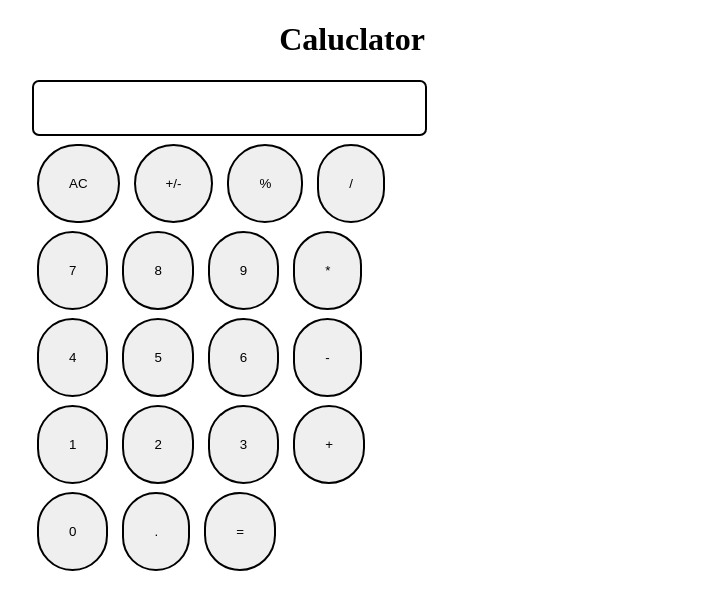
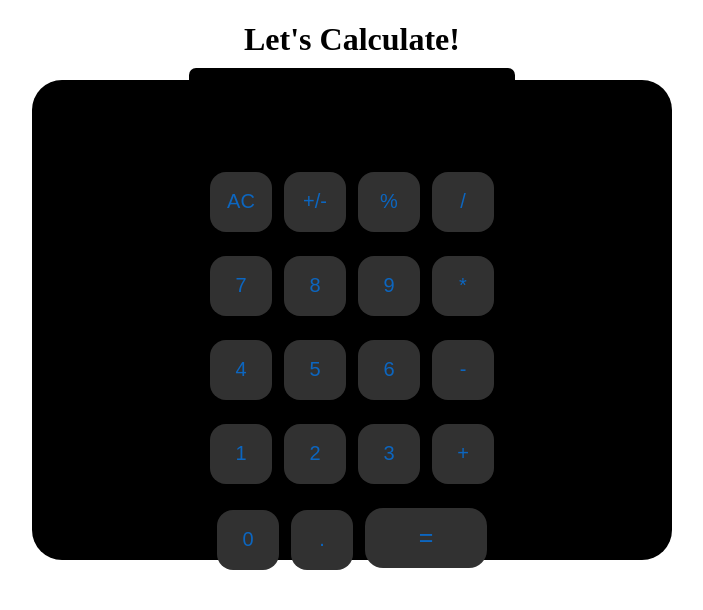
Before and after one commit to PriyanshuSharma1/Calculator, a plain HTML site: page index.html in a window 1280 px wide. Both pictures are taken after a click on the button "AC". Shown: the whole page, without its empty margins (288-991 px from the left). Drawn offline with Linux system fonts and the light colour scheme.

Commit message:
Enhancing the visual appearance of the calculator

```diff
--- a/index.html
+++ b/index.html
@@ -9,40 +9,46 @@
 </head>
 <body>
     <h1 class="text-center">
-        Caluclator
+        Let's Calculate!
     </h1>
     <div class="container items-center m-w-20 flex-column  mx-auto">
-        <div class="row items-center" >
-            <input type="text">
+        <div class="row1" >
+            <input id="equation" type="text">
+            <div class=" row2" >
+                <input id="result" type="text">
+            </div>
+
         </div>
-        <div class ="row">
+
+
+        <div class ="row first">
             <button class= "button">AC</button>
             <button class= "button">+/-</button>
             <button class= "button">%</button>
             <button class= "button">/</button>
         </div>
-        <div class ="row">
+        <div class ="row second">
             <button class= "button">7</button>
             <button class= "button">8</button>
             <button class= "button">9</button>
             <button class= "button">*</button>
         </div>
-        <div class ="row">
+        <div class ="row third">
             <button class= "button">4</button>
             <button class= "button">5</button>
             <button class= "button">6</button>
             <button class= "button">-</button>
         </div>
-        <div class ="row">
+        <div class ="row fourth">
             <button class= "button">1</button>
             <button class= "button">2</button>
             <button class= "button">3</button>
             <button class= "button">+</button>
         </div>
-        <div class ="row">
+        <div class ="row fifth">
             <button class= "button big">0</button>
             <button class= "button">.</button>
-            <button class= "button">=</button>
+            <button class= "button special">=</button>
         </div>
 
     </div>
--- a/script.js
+++ b/script.js
@@ -1,21 +1,36 @@
-let string ="";
+let equationString ="";
+let resultString="";
 
 let buttons= document.querySelectorAll(".button");
 Array.from(buttons).forEach((button)=>{
     button.addEventListener('click',(e)=>{
         if(e.target.innerHTML == "="){
-            string=eval(string);
-            document.querySelector("input").value=string;
+            //evaluate the equation
+            resultString=eval(equationString);
+            //display the equation and result
+            document.getElementById("equation").value=equationString;
+            document.getElementById("result").value=resultString;
+            //store result for further calculations
+            equationString=resultString;
         }
         else if(e.target.innerHTML== "AC"){
-            string="";
-            document.querySelector("input").value=string;
+            equationString="";
+            resultString="";
+            document.getElementById("equation").value=equationString;
+            document.getElementById("result").value=resultString;
 
         }
         else{
-            console.log(e.target);
-            string=string+e.target.innerHTML;
-            document.querySelector("input").value=string;
+            equationString=equationString+e.target.innerHTML;
+            document.getElementById("equation").value=equationString;
         }
+        // Change the button color and add an effect when clicked
+        e.target.style.backgroundColor = "blue";
+        e.target.style.color="white";  // Change to any desired color
+        setTimeout(() => {
+            e.target.style.backgroundColor = "";
+            e.target.style.color="";   // Reset the color after a delay
+        }, 200);
+
     })
 })
--- a/utils.css
+++ b/utils.css
@@ -1,3 +1,13 @@
+.container{
+    background-color: black;
+    width: 80%;
+    height: 60vh;
+    justify-content: center;
+    display: flex;
+    border-radius: 30px;
+
+}
+
 .text-center{
     text-align: center;
 }
@@ -20,22 +30,48 @@
     max-width: 50vw;
 }
 .button{
-    padding: 30px;
-    margin: 0 5px;
-    border: 2px solid black;
-    border-radius: 48px;
-    cursor: pointer;
+    border: 5px;;
+    font-size: 20px;
+    outline: 0;
+    background-color: rgb(49, 49, 49);
+    color: rgb(12, 102, 192);
+    width: 62px;
+    height: 60px;
+    border-radius: 16px;
+    margin: 4px;
+
 }
 .row{
     margin: 8px 0;
 }
-.row input{
-    font-size: 28px;
-    margin: 0;
-    padding: 10px 15px;
-    border: 2px solid black;
+.row1 input{
+    font-size: 25px;
+  margin: 0;
+    border: none;
     border-radius: 7px;
+    margin: 10px;
+    color: grey;
+    background-color: black;
+text-align: right;
 }
-.big{
-
+.row2 input{
+    font-size: 25px;
+    border: none;
+ margin: 0;
+    border-radius: 7px;
+    margin: 10px;
+    color: white;
+    text-align: right;
+    background-color: black;
 }
+.special{
+    border: 5px;;
+    font-size: 25px;
+    outline: 0;
+    background-color: rgb(49, 49, 49);
+    color: rgb(12, 102, 192);
+    width: 122px;
+    height: 60px;
+    border-radius: 18px;
+    margin: 4px;
+}
```
